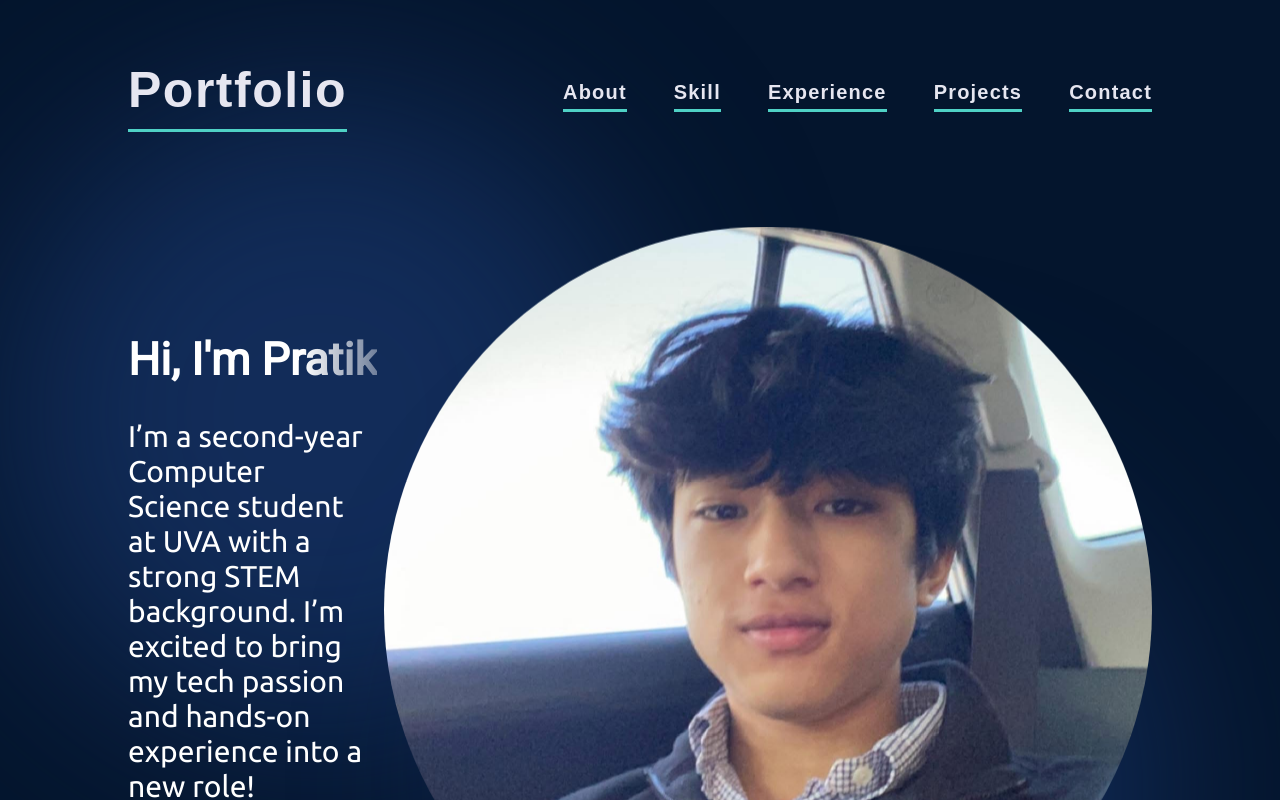
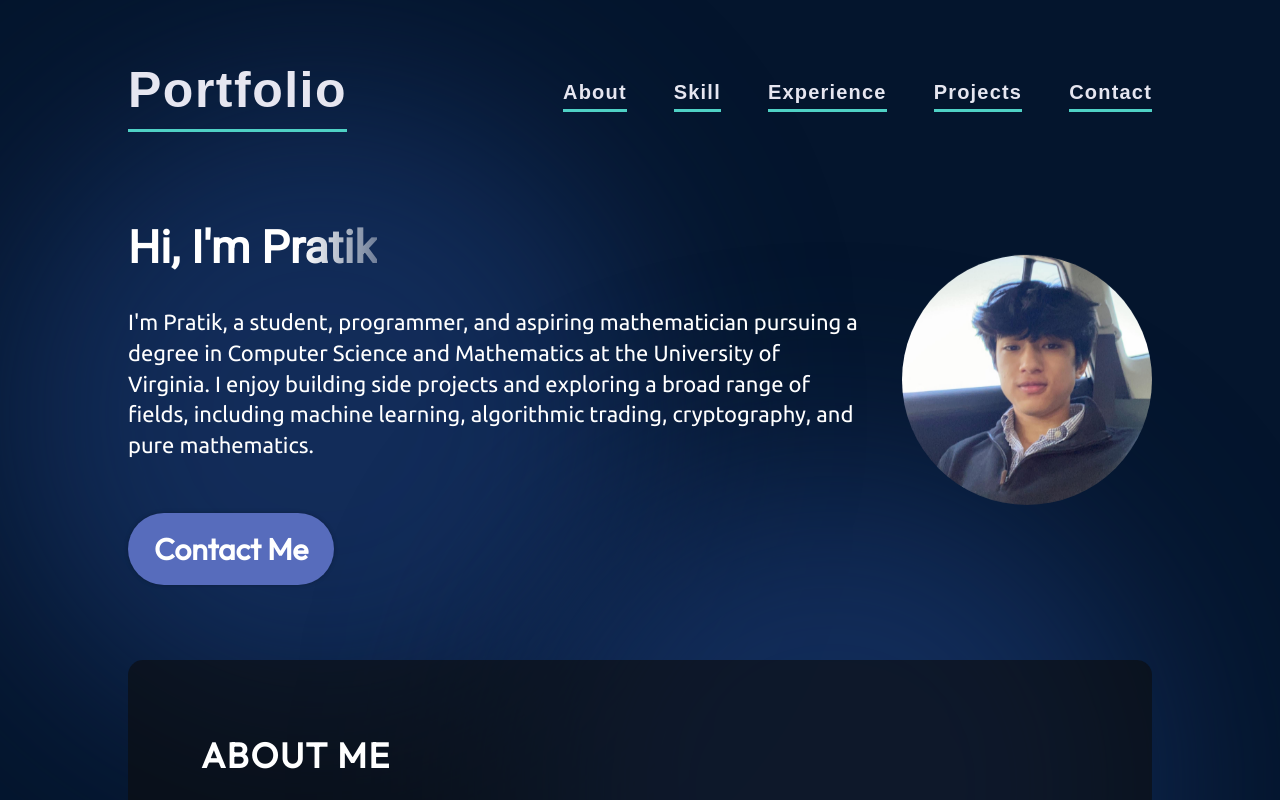
Before and after one commit to PiShrestha/portfolio, a React (Vite) app in the folder portfolio/: page / in a window 1280 px wide. Shown: the top 800 px of the page. Built offline with nearby package versions, Linux system fonts and the light colour scheme.

Commit message:
More UI and change title

```diff
--- a/portfolio/index.html
+++ b/portfolio/index.html
@@ -4,7 +4,7 @@
     <meta charset="UTF-8" />
     <link rel="icon" type="image/png" href="/meme.png" />
     <meta name="viewport" content="width=device-width, initial-scale=1.0" />
-    <title>3.14159265358979323846264338327950288419716939937510</title>
+    <title>π</title>
   </head>
   <body>
     <div id="root"></div>
--- a/portfolio/src/components/Contact/Contact.module.css
+++ b/portfolio/src/components/Contact/Contact.module.css
@@ -2,7 +2,7 @@
 
 .container {
   color: var(--color-text);
-  margin-top: 120px;
+  margin-top: 60px;
   background-color: var(--color-secondary);
   display: flex;
   flex-direction: row;
@@ -12,7 +12,7 @@
 }
 
 .text h2 {
-  font-size: 80px;
+  font-size: 50px;
   font-weight: 700;
   letter-spacing: 4px;
 }
@@ -28,21 +28,21 @@
   flex-direction: column;
   align-items: flex-start;
   list-style: none;
-  gap: 26px;
+  gap: 15px;
 }
 
 .link {
   display: flex;
   align-items: center;
-  gap: 25px;
+  gap: 15px;
   padding: 10px;
   transition: background-color 0.3s ease-in-out;
 }
 
 .linkText {
-  font-size: 30px;
+  font-size: 20px;
   font-weight: 400;
-  letter-spacing: 1.5px;
+  letter-spacing: 1.4px;
   margin-left: 8px;
 }
 
@@ -63,7 +63,7 @@
 
 .link img {
   transition: transform 0.3s ease-in-out;
-  width: 50px;
+  width: 30px;
 }
 
 .link:hover img {
--- a/portfolio/src/components/Hero/Hero.jsx
+++ b/portfolio/src/components/Hero/Hero.jsx
@@ -8,8 +8,8 @@ export const Hero = () => {
             <div className={styles.content}>
                 <h1 className = {styles.title}>Hi, I'm Pratik</h1>
                 <p className = {styles.description}>
-                    I’m a second-year Computer Science student at UVA with a strong STEM background.
-                    I’m excited to bring my tech passion and hands-on experience into a new role!
+                I'm Pratik, a student, programmer, and aspiring mathematician pursuing a degree in Computer Science and Mathematics at the University of Virginia.
+                I enjoy building side projects and exploring a broad range of fields, including machine learning, algorithmic trading, cryptography, and pure mathematics.
                 </p>
                 <a href="mailto:pratikshr3stha@gmail.com" className = {styles.contactBtn}> Contact Me </a>
             </div>
--- a/portfolio/src/components/Hero/Hero.module.css
+++ b/portfolio/src/components/Hero/Hero.module.css
@@ -35,9 +35,9 @@
 }
 
 .description {
-  font-size: 30px;
+  font-size: 22px;
+  line-height: 1.4;
   font-family: 'Ubuntu', serif;
-  font-weight: 10;
   margin-bottom: 52px;
   margin-right: 5%;
 }
@@ -54,7 +54,7 @@
 }
 
 .heroImg {
-  width: 75%;
+  width: 250px;
   z-index: 1;
   margin-bottom: 5%;
 
--- a/portfolio/src/components/Projects/ProjectCard.module.css
+++ b/portfolio/src/components/Projects/ProjectCard.module.css
@@ -1,5 +1,3 @@
-@import "../../vars.css";
-
 .container {
   display: flex;
   flex-direction: row;
@@ -60,20 +58,29 @@
   cursor: grab;
 }
 
+/* Improved Skills Layout */
 .skills {
   display: flex;
   flex-wrap: wrap;
   gap: 6px;
+  margin-bottom: 20px;
   list-style: none;
-  margin-bottom: 12px;
+  padding: 0;
 }
 
 .skill {
-  font-size: 16px;
+  font-size: 18px;
+  font-style: italic;
   font-weight: 400;
-  border-radius: 100px;
-  background: var(--color-dark);
-  padding: 4px 16px;
+  color: #e0e7ff;
+  margin: 0;
+  padding: 0;
+}
+
+.skill:not(:last-child)::after {
+  content: "•";
+  margin-left: 8px;
+  opacity: 0.6;
 }
 
 .description {
--- a/portfolio/src/components/data/projects.json
+++ b/portfolio/src/components/data/projects.json
@@ -16,7 +16,7 @@
   {
     "title": "Routify",
     "imageSrc": "projects/routify.png",
-    "description": "Visualize your class schedule on a map to plan smarter routes across campus.",
+    "description": "Website to visualize your class schedule on a map to plan smarter routes across campus.",
     "skills": ["React.js", "Django", "Mapbox", "PostgreSQL", "AWS (EC2, S3, RDS)"],
     "source": "https://github.com/kyle-luong/routify"
   },
```
